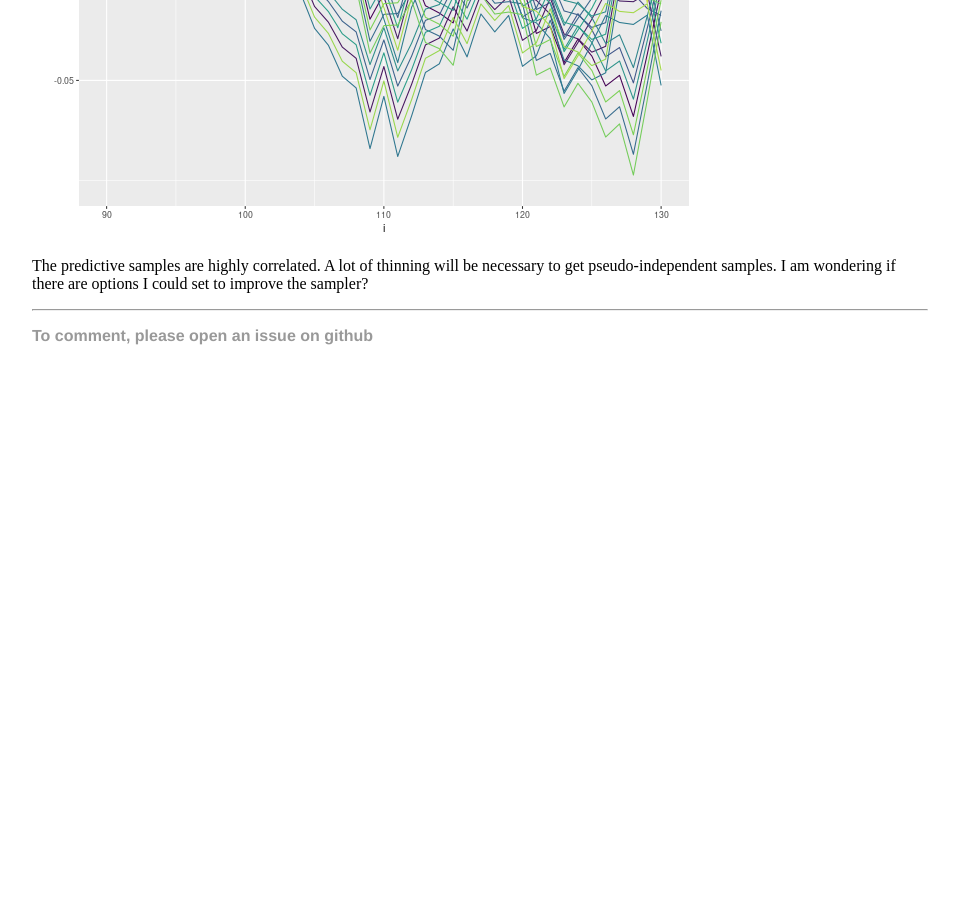
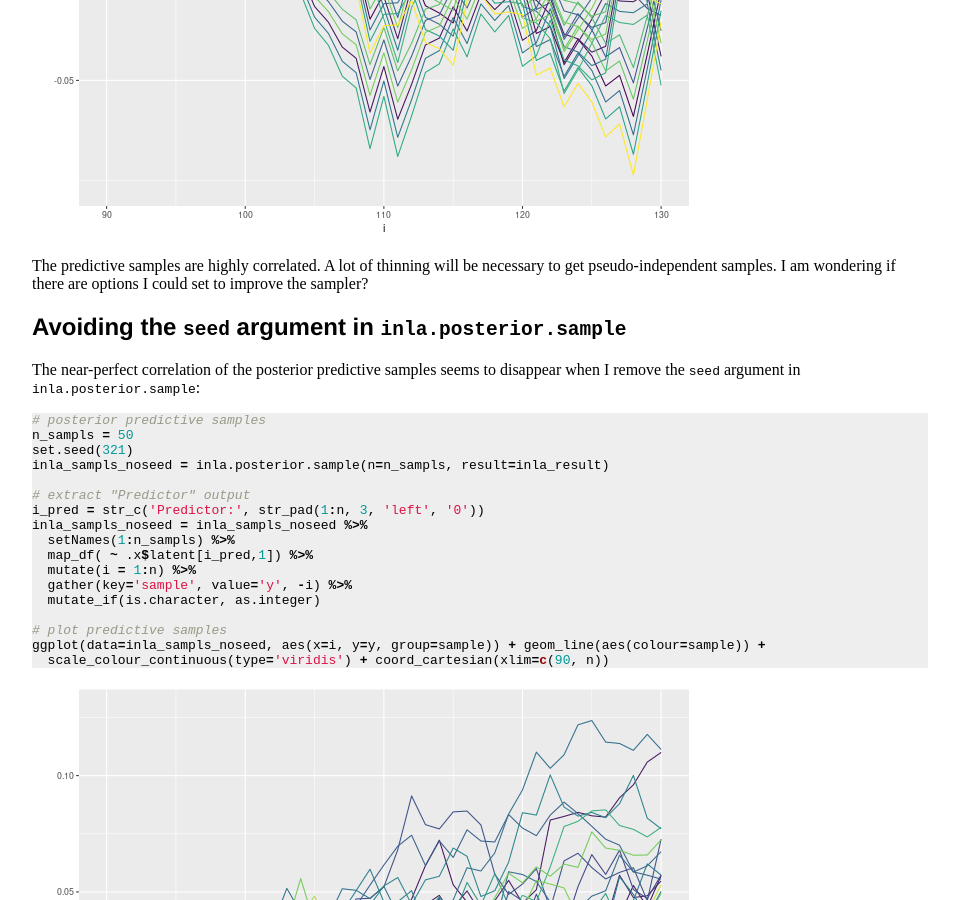
Before and after one commit to sieste/inla-project, a Jekyll site: the page built from sampler-problem.md, in a window 1280 px wide and 900 px high, scrolled down 1689 px. Shown: the whole window, without its empty margins (160-1119 px from the left). Built offline with Jekyll 4.4.1, drawn with Linux system fonts in a browser that asks for light colours; before the commit the page ends 2094 px from its top, so only the background shows below that.

Commit message:
added comment on fixed seed

````diff
--- a/sampler-problem.md
+++ b/sampler-problem.md
@@ -71,3 +71,31 @@ ggplot(data=inla_sampls, aes(x=i, y=y, group=sample)) + geom_line(aes(colour=sam
 The predictive samples are highly correlated.
 A lot of thinning will be necessary to get pseudo-independent samples.
 I am wondering if there are options I could set to improve the sampler?
+
+
+## Avoiding the `seed` argument in `inla.posterior.sample`
+
+The near-perfect correlation of the posterior predictive samples seems to disappear when I remove the `seed` argument in `inla.posterior.sample`:
+
+
+```r
+# posterior predictive samples
+n_sampls = 50
+set.seed(321)
+inla_sampls_noseed = inla.posterior.sample(n=n_sampls, result=inla_result)
+
+# extract "Predictor" output
+i_pred = str_c('Predictor:', str_pad(1:n, 3, 'left', '0'))
+inla_sampls_noseed = inla_sampls_noseed %>%
+  setNames(1:n_sampls) %>%
+  map_df( ~ .x$latent[i_pred,1]) %>%
+  mutate(i = 1:n) %>%
+  gather(key='sample', value='y', -i) %>%
+  mutate_if(is.character, as.integer)
+
+# plot predictive samples
+ggplot(data=inla_sampls_noseed, aes(x=i, y=y, group=sample)) + geom_line(aes(colour=sample)) +
+  scale_colour_continuous(type='viridis') + coord_cartesian(xlim=c(90, n))
+```
+
+![plot of chunk inla-rw1-noseed](figure/sampler-problem/inla-rw1-noseed-1.png)
````
Also changed, not shown: sampler-problem.Rmd (+25 -0 lines), figure/sampler-problem/inla-rw1-1.png, figure/sampler-problem/inla-rw1-noseed-1.png (added).
